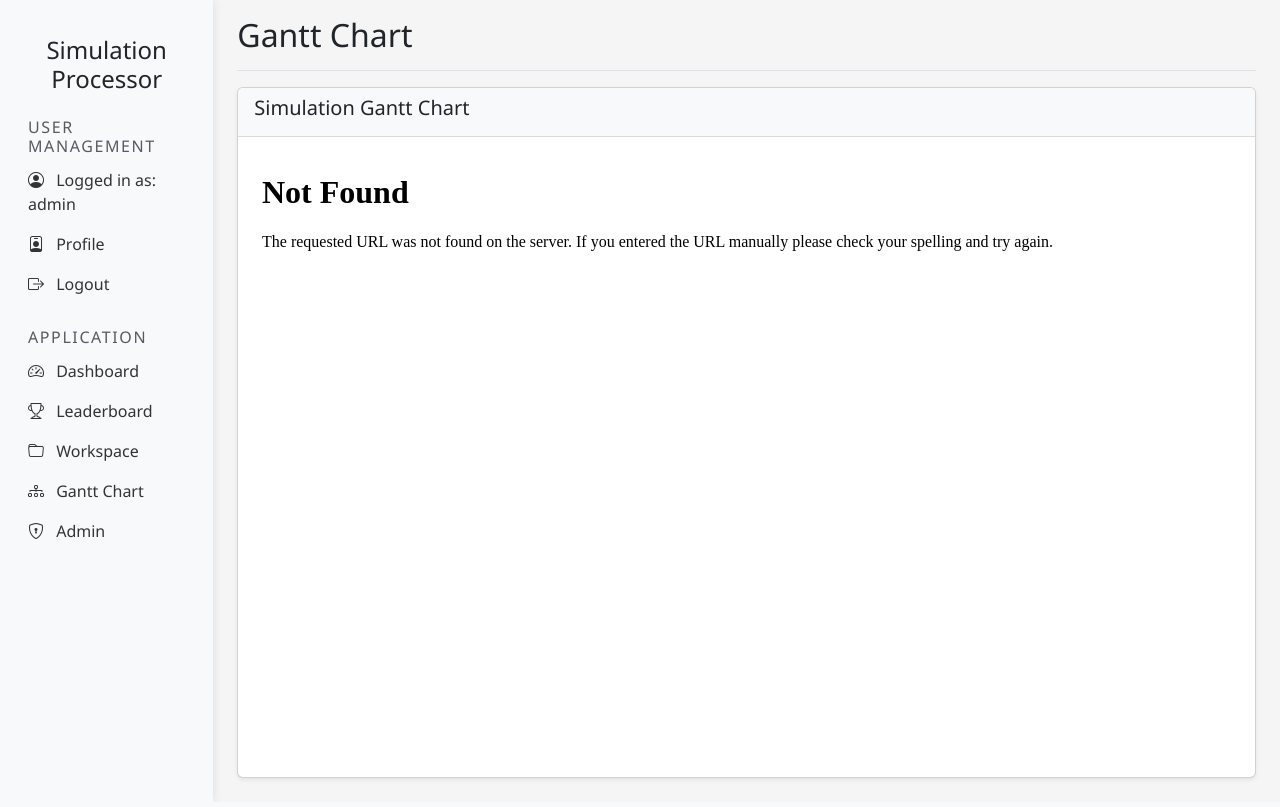
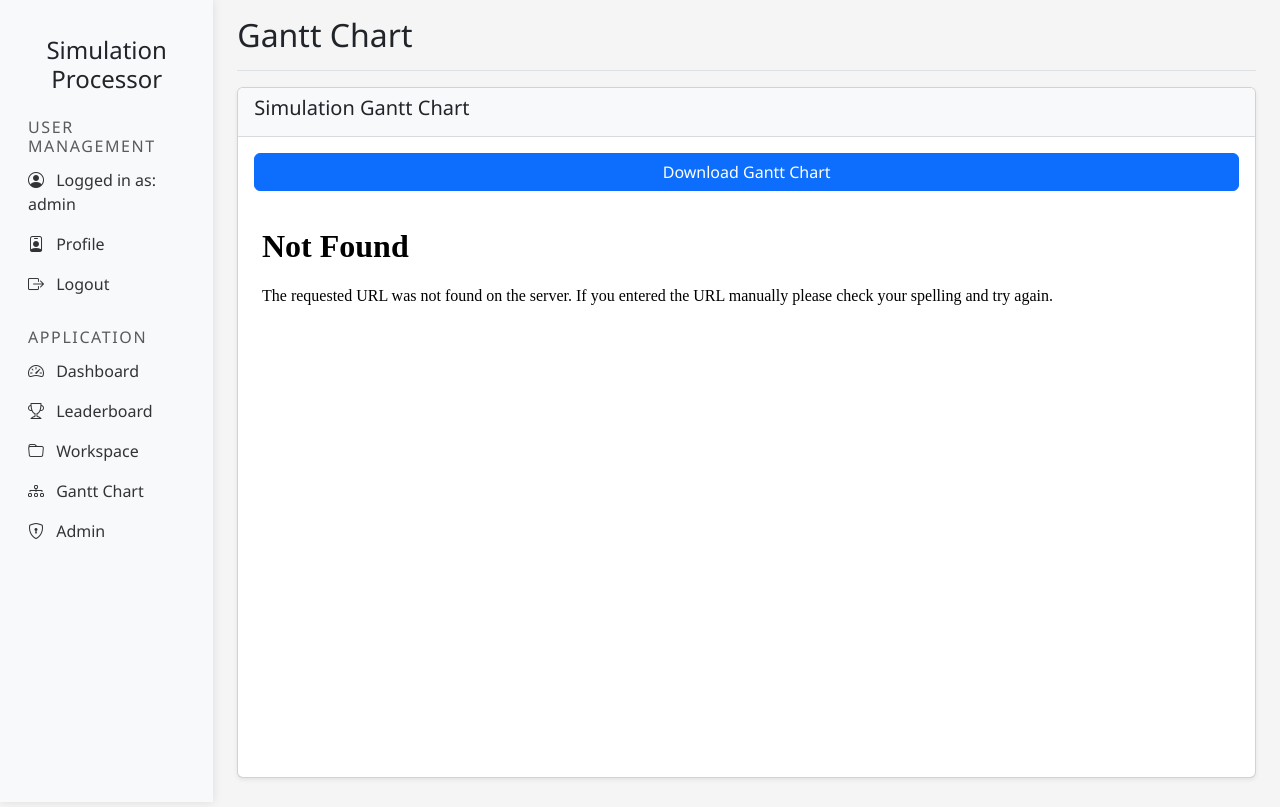
Before and after one commit to Industry40Lab/hsim, a Flask app: page /gantt in a window 1280 px wide. Run offline with Flask 3, Linux system fonts and the light colour scheme; a user stored in the database is signed in.

Commit message:
Enable gantt download

```diff
--- a/hsim/GSOM/flask/templates/main/gantt.html
+++ b/hsim/GSOM/flask/templates/main/gantt.html
@@ -19,6 +19,9 @@
         border: none;
         min-height: 600px;
     }
+    .gantt-download-btn {
+        margin-bottom: 1rem;
+    }
 </style>
 <div class="card">
     <div class="card-header">
@@ -26,6 +29,9 @@
     </div>
     <div class="card-body gantt-iframe-container">
         {% if gantt_file %}
+            <a href="{{ url_for('main.gantt_file') }}" class="btn btn-primary gantt-download-btn" download="gantt_chart.html">
+                Download Gantt Chart
+            </a>
             <iframe src="{{ url_for('main.gantt_file') }}" class="gantt-iframe"></iframe>
         {% else %}
             <div class="alert alert-info">No Gantt chart available.</div>
```
